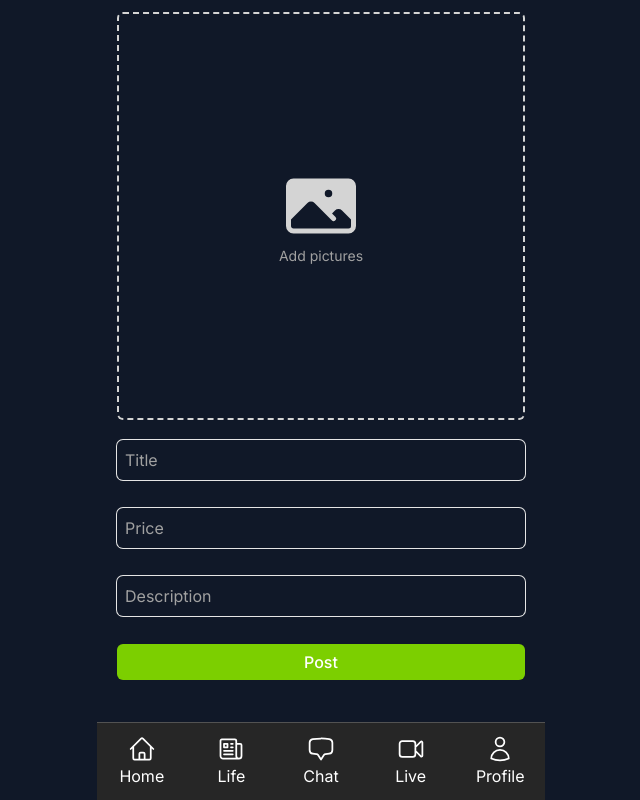
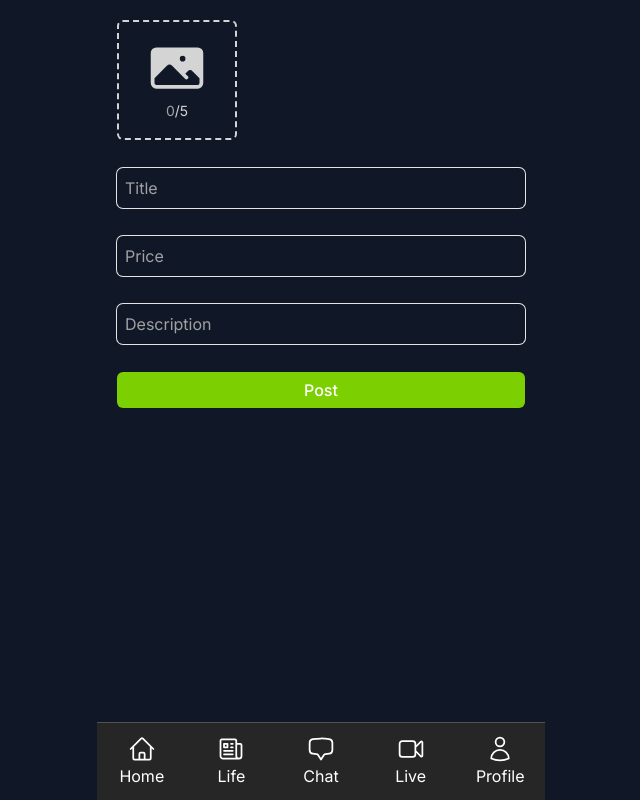
Before and after one commit to HarryLee87/Savket, a Next.js app: page /products/new in a window 1280 px wide. Shown: the whole page, without its empty margins (319-959 px from the left). Built offline with nearby package versions, Linux system fonts and the light colour scheme.

Commit message:
added one product img upload to multiple

```diff
--- a/app/(tabs)/products/new/page.tsx
+++ b/app/(tabs)/products/new/page.tsx
@@ -5,6 +5,9 @@ import InputForm from "@/components/InputForm";
 import { PhotoIcon } from "@heroicons/react/24/solid";
 import { useState } from "react";
 import { uploadProduct } from "./actions";
+import Image from "next/image";
+import { MAX_CHUNK_SIZE } from "@supabase/ssr";
+import { XMarkIcon } from "@heroicons/react/20/solid";
 
 const MAX_IMAGE_QTY = 5
 
@@ -16,7 +19,7 @@ export default function NewProduct() {
         if (!files) return
         // const file = files[0]
 
-        if (files.length > 5) {
+        if (files.length > MAX_IMAGE_QTY) {
             alert("You can upload a maximum of 5 images.")
             return
         }
@@ -37,31 +40,46 @@ export default function NewProduct() {
         console.log(urls)
     }
 
+    const handleDeleteImg = (index: number) => {
+        setPreviews((prev) => prev.filter((_, i) => i !== index))
+    }
+
     return (
         <div>
             <form action={uploadProduct} className="flex flex-col gap-5 p-3">
-                <label
-                    htmlFor="photo"
-                    className="border-2 aspect-square flex flex-col items-center justify-center text-neutral-300 border-neutral-300 rounded-md border-dashed cursor-pointe bg-center bg-cover"
-                // style={{
-                //     backgroundImage: `url(${preview})`
-                // }}
-                >
+                <div className="flex flex-row gap-2 max-w-md overflow-x-auto scrollbar-hidden py-2 items-center">
+                    <label
+                        htmlFor="photo"
+                        className="border-2 aspect-square flex flex-col items-center justify-center text-neutral-300 border-neutral-300 rounded-md border-dashed cursor-pointer bg-center bg-cover w-30 h-30"
+                    >
+                        <PhotoIcon className="w-15" />
+                        <div className="*:text-sm">
+                            <span className={`text-neutral-400 ${previews.length === 0 ? "" : "text-orange-600"}`}>{previews.length}</span>
+                            <span>/{MAX_IMAGE_QTY}</span>
+                        </div>
+                    </label>
+
                     {previews.length === 0 ? (
-                        <>
-                            <PhotoIcon className="w-20" />
-                            <div className="text-neutral-400 text-sm">Add pictures</div>
-                        </>
+                        null
                     )
                         : (
-                            <div className="flex gap-2">
+                            <div className="flex gap-3">
                                 {previews.map((preview, index) => (
-                                    <img key={index} src={preview} alt={`Preview ${index}`} className="object-cover h-20 w-20" />
+                                    <div key={index} className="relative size-28">
+                                        <Image fill key={index} src={preview} alt={`Preview ${index}`}
+                                            className="rounded-md object-cover" />
+                                        <button
+                                            onClick={() => handleDeleteImg(index)}
+                                            className="absolute -top-2 -right-2 h-5 w-5 text-neutral-900 aspect-square bg-white rounded-full cursor-pointer z-10">
+                                            <XMarkIcon />
+                                        </button>
+                                    </div>
                                 ))}
                             </div>
                         )
                     }
-                </label>
+                </div>
+
                 <input
                     onChange={onImageChange}
                     type="file"
--- a/app/globals.css
+++ b/app/globals.css
@@ -67,9 +67,15 @@
 .secondary-bth:hover {
   background-color: #a3e635;
   cursor: pointer;
-  transition-property: color, background-color, border-color,
+  transition-property: color,
+    background-color, border-color,
     text-decoration-color, fill, stroke;
-  transition-timing-function: cubic-bezier(0.4, 0, 0.2, 1);
+  transition-timing-function: cubic-bezier(
+    0.4,
+    0,
+    0.2,
+    1
+  );
   transition-duration: 150ms;
 }
 
@@ -79,7 +85,8 @@
   border: 10px solid #84cc16;
   border-radius: 50%;
   border-top-color: white;
-  animation: spin 1s ease-in-out infinite;
+  animation: spin 1s ease-in-out
+    infinite;
 }
 
 @keyframes spin {
@@ -100,7 +107,8 @@
   color: white;
   background-color: #84cc16; /* lime-500 */
   border-radius: 50%;
-  transition: background-color 150ms cubic-bezier(0.4, 0, 0.2, 1);
+  transition: background-color 150ms
+    cubic-bezier(0.4, 0, 0.2, 1);
 }
 
 @media (hover: hover) {
@@ -108,3 +116,12 @@
     background-color: #a3e635; /* lime-400 */
   }
 }
+
+.scrollbar-hidden::-webkit-scrollbar {
+  display: none;
+}
+
+.scrollbar-hidden {
+  -ms-overflow-style: none; /* IE, Edge */
+  scrollbar-width: none; /* Firefox */
+}
```
